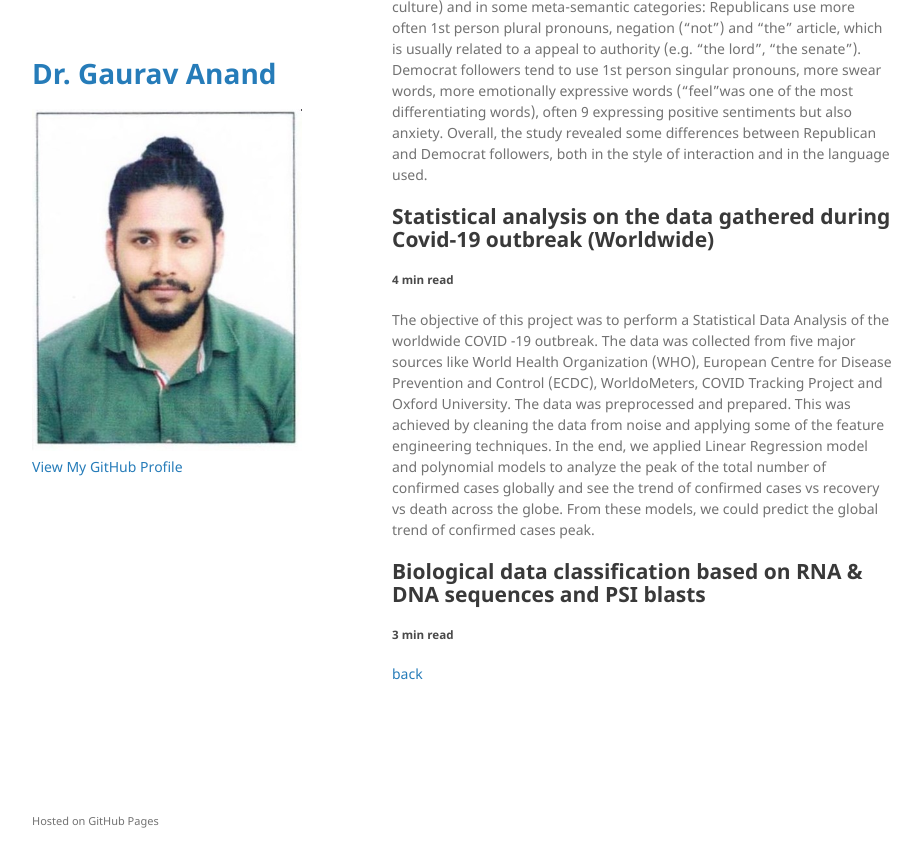
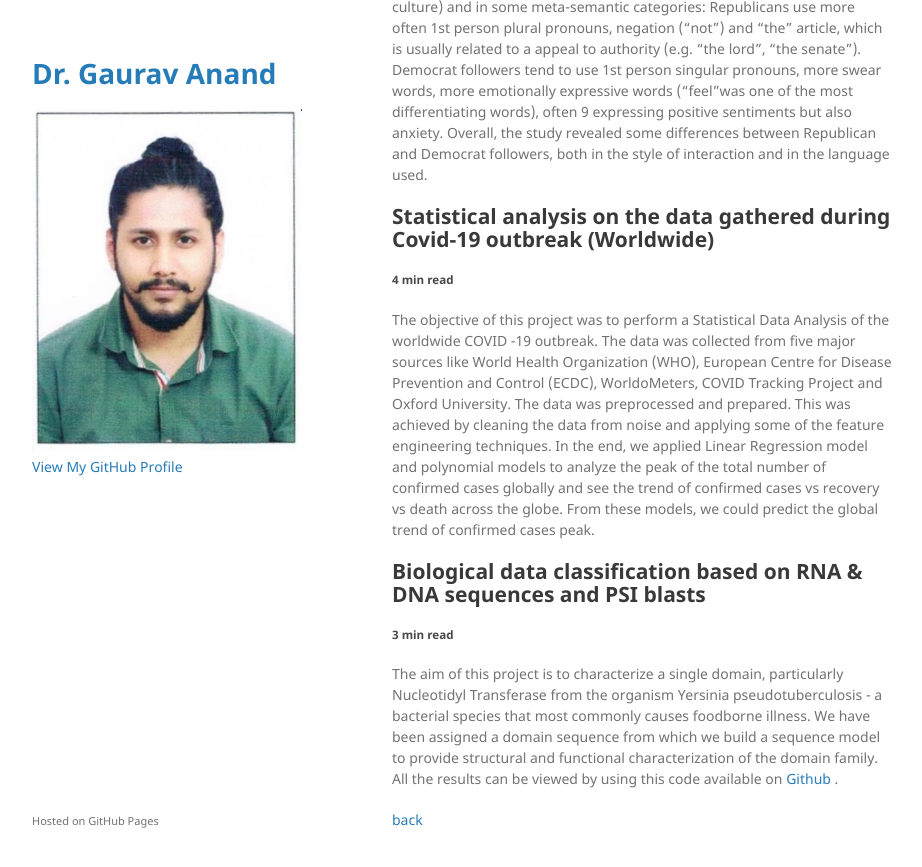
Before and after one commit to anandgrv/anandgrv.github.io, a Jekyll site: the page built from projects.md, in a window 1280 px wide and 900 px high, scrolled down 2047 px. Shown: the top 867 px of the window, without its empty margins (178-1100 px from the left). Built offline with Jekyll 4.4.1, drawn with Linux system fonts in a browser that asks for light colours; our own code applies the rules of GitHub Pages for plain Markdown files.

Commit message:
Update projects.md

```diff
--- a/projects.md
+++ b/projects.md
@@ -34,4 +34,6 @@ The objective of this project was to perform a Statistical Data Analysis of the
 ## Biological data classification based on RNA & DNA sequences and PSI blasts
 ##### 3 min read
 
+The aim of this project is to characterize a single domain, particularly Nucleotidyl Transferase from the organism Yersinia pseudotuberculosis - a bacterial species that most commonly causes foodborne illness. We have been assigned a domain sequence from which we build a sequence model to provide structural and functional characterization of the domain family. All the results can be viewed by using this code available on [Github](https://github.com/grvanand001/bio_project) .
+
 [back](./)
```
